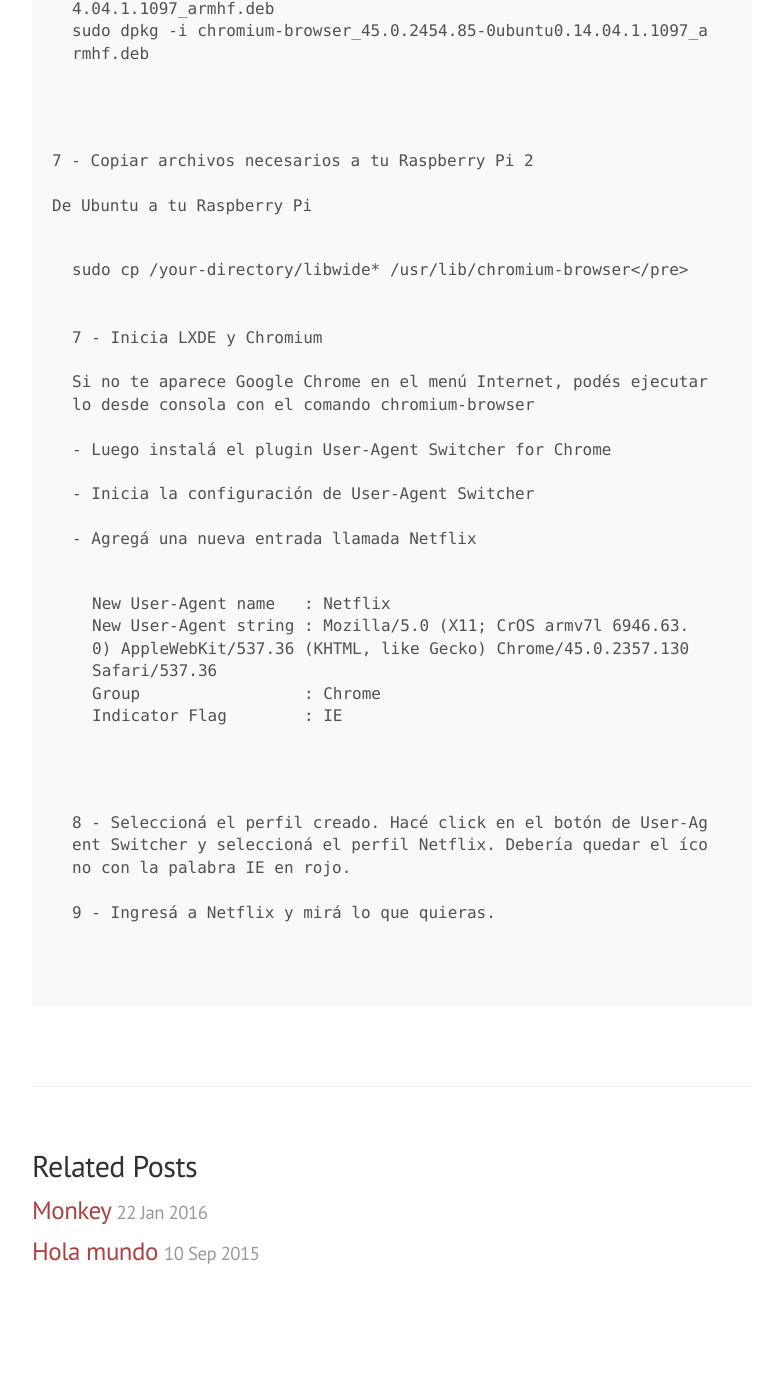
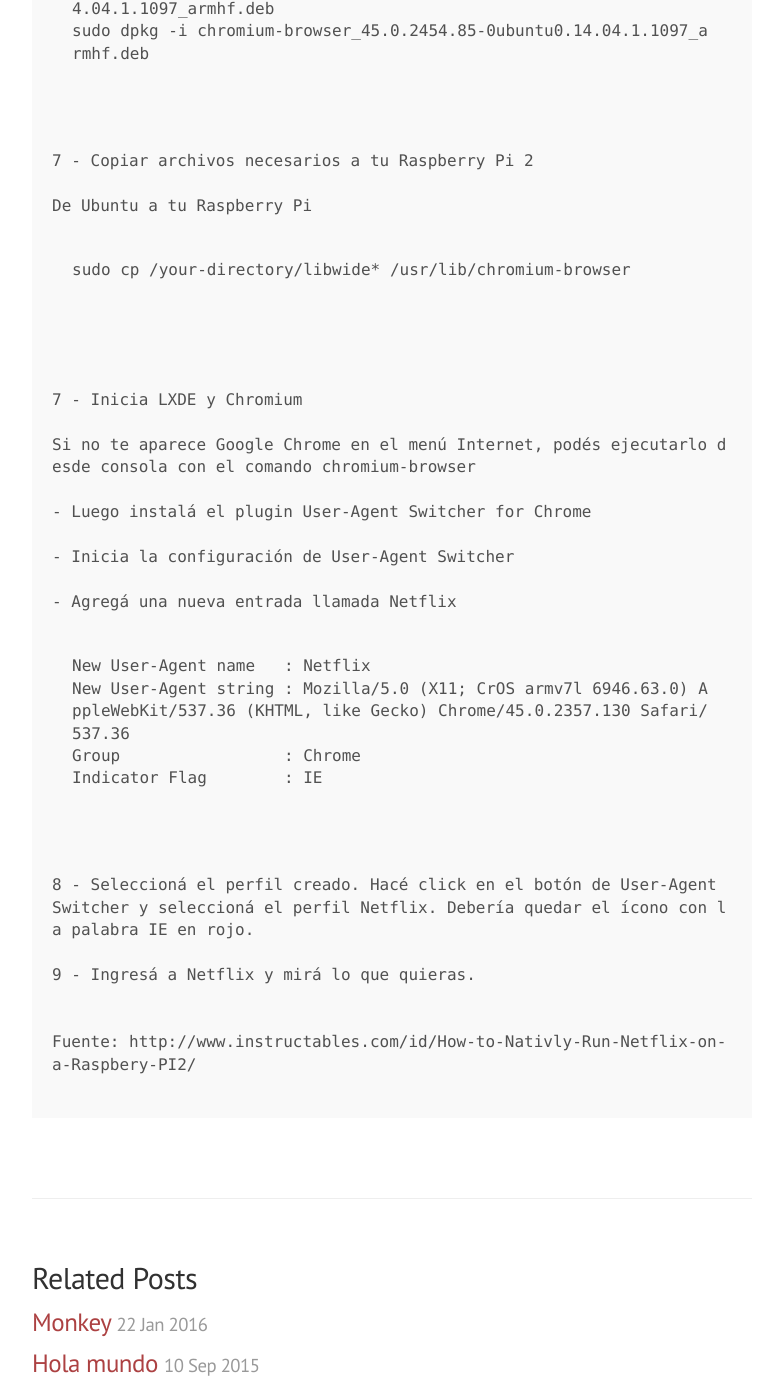
Before and after one commit to angelsimon/angelsimon.github.io, a Jekyll site: the page built from _posts/2016-02-28-netflix-raspberry-pi2.md, in a window 1280 px wide and 1400 px high, scrolled down 1726 px. Shown: the whole window, without its empty margins (248-1031 px from the left). Built offline with Jekyll 4.4.1, drawn with Linux system fonts in a browser that asks for light colours; Markdown is read by kramdown in place of the engine named in the settings; before the commit the page ends 3053 px from its top, so only the background shows below that.

Commit message:
RaspberryPi2 Post

```diff
--- a/_posts/2016-02-28-netflix-raspberry-pi2.md
+++ b/_posts/2016-02-28-netflix-raspberry-pi2.md
@@ -46,7 +46,7 @@
 
 De Ubuntu a tu Raspberry Pi
 
-<pre><code>sudo cp /your-directory/libwide* /usr/lib/chromium-browser</pre></code>
+<pre><code>sudo cp /your-directory/libwide* /usr/lib/chromium-browser</code></pre>
 
 
 7 - Inicia LXDE y Chromium
@@ -67,3 +67,6 @@
 8 - Seleccioná el perfil creado. Hacé click en el botón de User-Agent Switcher y seleccioná el perfil Netflix. Debería quedar el ícono con la palabra IE en rojo.
 
 9 - Ingresá a Netflix y mirá lo que quieras.
+
+
+Fuente: http://www.instructables.com/id/How-to-Nativly-Run-Netflix-on-a-Raspbery-PI2/
```
